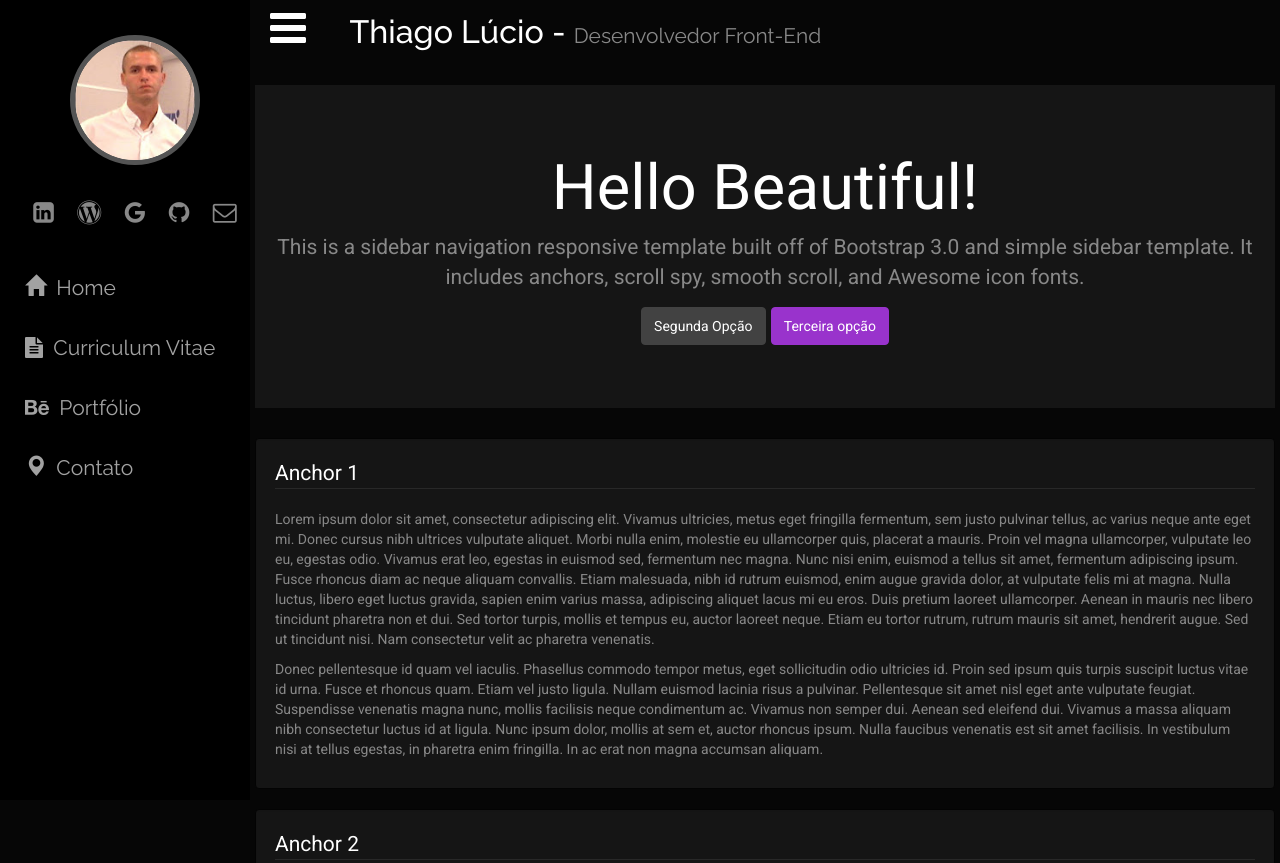
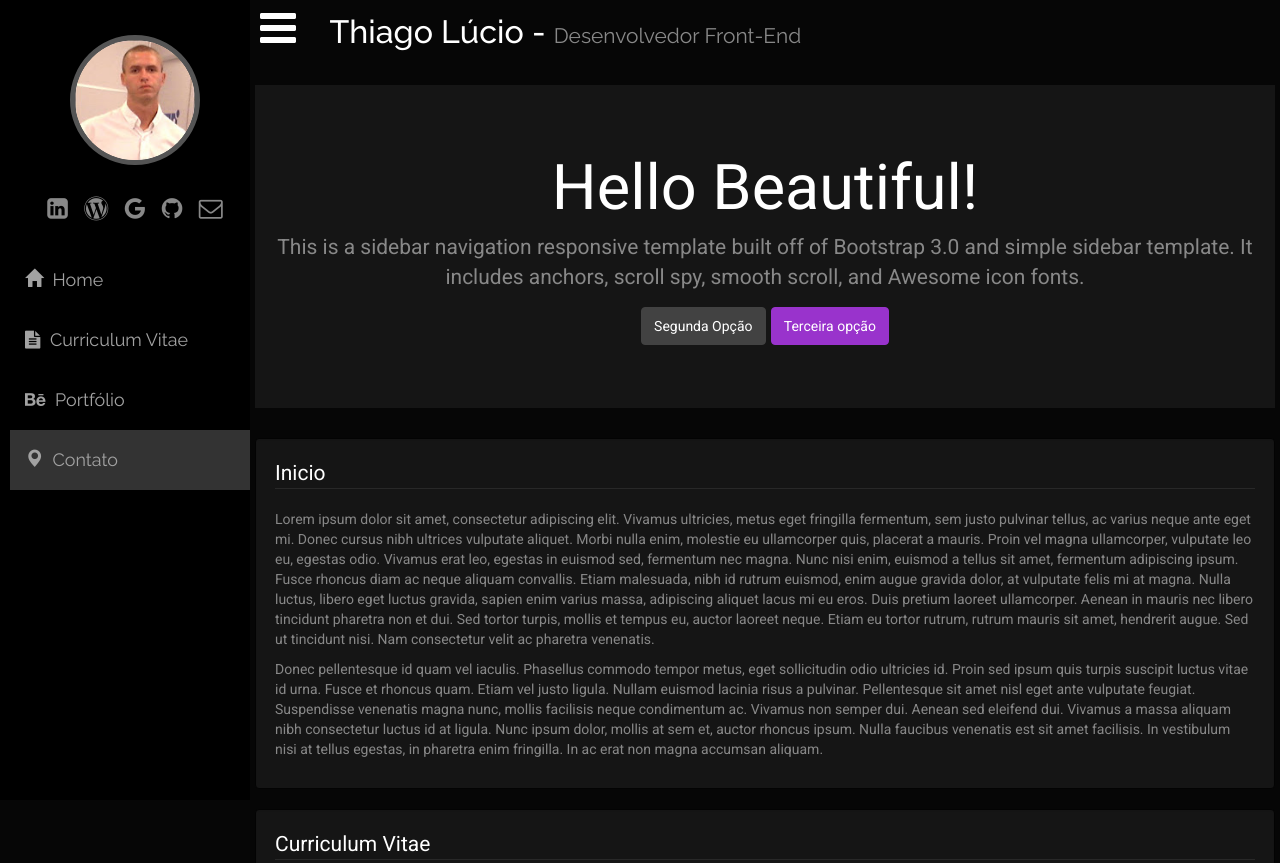
Before and after one commit to thiagolucio/meuSite, a website: page index.html in a window 1280 px wide. Shown: the top 863 px of the page. Drawn offline with nearby package versions, Linux system fonts and the light colour scheme.

Commit message:
acertos layout padrao

```diff
--- a/css/style.css
+++ b/css/style.css
@@ -43,12 +43,13 @@
 .user-image:hover { border: 0px solid #FFFFFF;}
 
 .sidebar-nav {
-    position: relative;
     top: 10;
     width: 250px;
+    height: auto;
     list-style: none;
     margin: 10px;
     padding: auto;
+    font-size: 1.28em;
 }
 .sidebar-nav li {
    line-height: 40px;
@@ -56,20 +57,31 @@
 }
 .sidebar-nav li a {
     color: #A2A2A2;
-    font-size: 1.5em;
+
      font-family: 'Raleway', sans-serif, Arial, Verdana;
 }
 
 .sidebar-nav li a:hover {
     color: #FFFFFF;
-    font-size: 1.5em;
+
     font-family: 'Raleway', sans-serif, Arial, Verdana;
+}
+
+
+.sidebar-nav li a:hover, .sidebar-nav li.active,
+.sidebar-nav li a:active, .sidebar-nav li a:focus {
+    color: #fff;
+    background: rgba(255, 255, 255, 0.2);
+    text-decoration: none;
+    -webkit-transition: width .5s ease-in;
+    -moz-transition: width .5s ease-in;
+    -ms-transition: width .5s ease-in;
+    transition: width .5s ease-in;
 }
 
 .sidebar-nav li a i:before {
     margin-right: 5px;
 }
-
 
 .content-header {
     height: 65px;
@@ -93,7 +105,7 @@
 
 .btn-menu {
     color: #FFF;
-    padding: 0px 20px;
+    padding: 0px 10px;
     vertical-align: bottom;
 }
 
@@ -101,6 +113,36 @@
     padding: 20px;
 }
 
+.centered {
+    width: 250px;
+    margin-left: auto!important;
+    margin-right: auto!important;
+    text-align: center!important;
+}
+
+.iconBrand i {
+    padding: 6px;
+    font-size: 24px;
+    margin-bottom: 24px;
+}
+
+.iconBrand i:hover {
+    font-size: 26px;
+    margin-bottom: 20px;
+    padding: 5px;
+    cursor: pointer;
+/*    -webkit-transition: all 0.3s ease-in-out;
+    transition: all 0.3s ease-in-out;*/
+    color: #FFF;
+}
+
+.transicao {
+    -webkit-transition: all 0.3s ease-in-out;
+    transition: all 0.3s ease-in-out;
+}
+
+
+/*MEDIA RESOLUCOES*/
 @media (max-width:767px) {
     #wrapper {
         padding-left: 0;
@@ -124,31 +166,3 @@
         padding: 15px;
     }
 }
-
-.centered {
-    width: 250px;
-    margin-left: auto!important;
-    margin-right: auto!important;
-    text-align: center!important;
-}
-
-.iconBrand i {
-    padding: 10px;
-    font-size: 24px;
-    margin-bottom: 24px;
-}
-
-.iconBrand i:hover {
-    font-size: 25px;
-    margin-bottom: 20px;
-    padding: 10px;
-    cursor: pointer;
-/*    -webkit-transition: all 0.3s ease-in-out;
-    transition: all 0.3s ease-in-out;*/
-    color: #FFF;
-}
-
-.transicao {
-    -webkit-transition: all 0.3s ease-in-out;
-    transition: all 0.3s ease-in-out;
-}
--- a/index.html
+++ b/index.html
@@ -26,11 +26,11 @@
     <link rel="stylesheet" type="text/css" href="css/style.css">
 </head>
 
-<body data-spy="scroll" data-target=".sidebar-nav" data-offset="50">
+<body>
     <div id="wrapper">
         <!-- Sidebar -->
         <div id="sidebar-wrapper">
-            <nav id="spy">
+            <nav id="spy" data-spy="scroll" data-target="#spy">
                 <ul class="sidebar-nav nav">
                     <div class="centered">
                         <img src="./img/eu.jpg" class="user-image img-responsive transicao" />
@@ -47,17 +47,17 @@
                             <i class="glyphicon glyphicon-home"></i> Home</a>
                     </li>
                     <li>
-                        <a href="#anch2" class="transicao" data-scroll>
+                        <a href="#cv" class="transicao" data-scroll>
                             <i class="fa fa-file-text" aria-hidden="true"></i> Curriculum Vitae
                         </a>
                     </li>
                     <li>
-                        <a href="#anch3" class="transicao" data-scroll>
+                        <a href="#portfolio" class="transicao" data-scroll>
                             <i class="fa fa-behance" aria-hidden="true"></i> Portfólio
                         </a>
                     </li>
                     <li>
-                        <a href="#anch4" class="transicao" data-scroll>
+                        <a href="#contato" class="transicao" data-scroll>
                             <i class="glyphicon glyphicon-map-marker"></i> Contato
                         </a>
                     </li>
@@ -85,7 +85,7 @@
                 </div>
                 <div class="row">
                     <div class="col-md-12 well">
-                        <legend id="anch1">Anchor 1</legend>
+                        <legend id="home">Inicio</legend>
                         <p>Lorem ipsum dolor sit amet, consectetur adipiscing elit. Vivamus ultricies, metus eget fringilla fermentum, sem justo pulvinar tellus, ac varius neque ante eget mi. Donec cursus nibh ultrices vulputate aliquet. Morbi nulla enim,
                             molestie eu ullamcorper quis, placerat a mauris. Proin vel magna ullamcorper, vulputate leo eu, egestas odio. Vivamus erat leo, egestas in euismod sed, fermentum nec magna. Nunc nisi enim, euismod a tellus sit amet, fermentum
                             adipiscing ipsum. Fusce rhoncus diam ac neque aliquam convallis. Etiam malesuada, nibh id rutrum euismod, enim augue gravida dolor, at vulputate felis mi at magna. Nulla luctus, libero eget luctus gravida, sapien enim varius
@@ -97,7 +97,7 @@
                             magna accumsan aliquam.</p>
                     </div>
                     <div class="col-md-12 well">
-                        <legend id="anch2">Anchor 2</legend>
+                        <legend id="cv">Curriculum Vitae</legend>
                         <p>Lorem ipsum dolor sit amet, consectetur adipiscing elit. Vivamus ultricies, metus eget fringilla fermentum, sem justo pulvinar tellus, ac varius neque ante eget mi. Donec cursus nibh ultrices vulputate aliquet. Morbi nulla enim,
                             molestie eu ullamcorper quis, placerat a mauris. Proin vel magna ullamcorper, vulputate leo eu, egestas odio. Vivamus erat leo, egestas in euismod sed, fermentum nec magna. Nunc nisi enim, euismod a tellus sit amet, fermentum
                             adipiscing ipsum. Fusce rhoncus diam ac neque aliquam convallis. Etiam malesuada, nibh id rutrum euismod, enim augue gravida dolor, at vulputate felis mi at magna. Nulla luctus, libero eget luctus gravida, sapien enim varius
@@ -109,7 +109,7 @@
                             magna accumsan aliquam.</p>
                     </div>
                     <div class="col-md-12 well">
-                        <legend id="anch3">Anchor 3</legend>
+                        <legend id="portfolio">Portfólio</legend>
                         <p>Lorem ipsum dolor sit amet, consectetur adipiscing elit. Vivamus ultricies, metus eget fringilla fermentum, sem justo pulvinar tellus, ac varius neque ante eget mi. Donec cursus nibh ultrices vulputate aliquet. Morbi nulla enim,
                             molestie eu ullamcorper quis, placerat a mauris. Proin vel magna ullamcorper, vulputate leo eu, egestas odio. Vivamus erat leo, egestas in euismod sed, fermentum nec magna. Nunc nisi enim, euismod a tellus sit amet, fermentum
                             adipiscing ipsum. Fusce rhoncus diam ac neque aliquam convallis. Etiam malesuada, nibh id rutrum euismod, enim augue gravida dolor, at vulputate felis mi at magna. Nulla luctus, libero eget luctus gravida, sapien enim varius
@@ -120,8 +120,8 @@
                             nibh consectetur luctus id at ligula. Nunc ipsum dolor, mollis at sem et, auctor rhoncus ipsum. Nulla faucibus venenatis est sit amet facilisis. In vestibulum nisi at tellus egestas, in pharetra enim fringilla. In ac erat non
                             magna accumsan aliquam.</p>
                     </div>
-                    <div class="col-md-12 well" class="animated fadeInUp">
-                        <legend id="anch4">Anchor 4</legend>
+                    <div class="col-md-12 well" class="transicao">
+                        <legend id="contato">Formulário de Contato</legend>
                         <p>Lorem ipsum dolor sit amet, consectetur adipiscing elit. Vivamus ultricies, metus eget fringilla fermentum, sem justo pulvinar tellus, ac varius neque ante eget mi. Donec cursus nibh ultrices vulputate aliquet. Morbi nulla enim,
                             molestie eu ullamcorper quis, placerat a mauris. Proin vel magna ullamcorper, vulputate leo eu, egestas odio. Vivamus erat leo, egestas in euismod sed, fermentum nec magna. Nunc nisi enim, euismod a tellus sit amet, fermentum
                             adipiscing ipsum. Fusce rhoncus diam ac neque aliquam convallis. Etiam malesuada, nibh id rutrum euismod, enim augue gravida dolor, at vulputate felis mi at magna. Nulla luctus, libero eget luctus gravida, sapien enim varius
@@ -136,7 +136,7 @@
 
                 <div class="navbar navbar-default navbar-static-bottom">
                     <p class="navbar-text pull-left">
-                        Built by <a href="http://mvnguyen.com" target="_blank">Michael V Nguyen
+                        Todos os direitos reservados <a href="http://thiagolucio.com.br" target="_blank"> :)  Thiago Lucio</a>
                           </p>
                       </div>
                   </div>
--- a/js/custom.js
+++ b/js/custom.js
@@ -26,3 +26,6 @@
           function mail() {
               window.open("mailto:thiagolucio@gmail.com", "_blank");
           };
+          //scroll
+         $('body').scrollspy({ target: '#spy' });
+         $('#spy').scrollspy();
```
